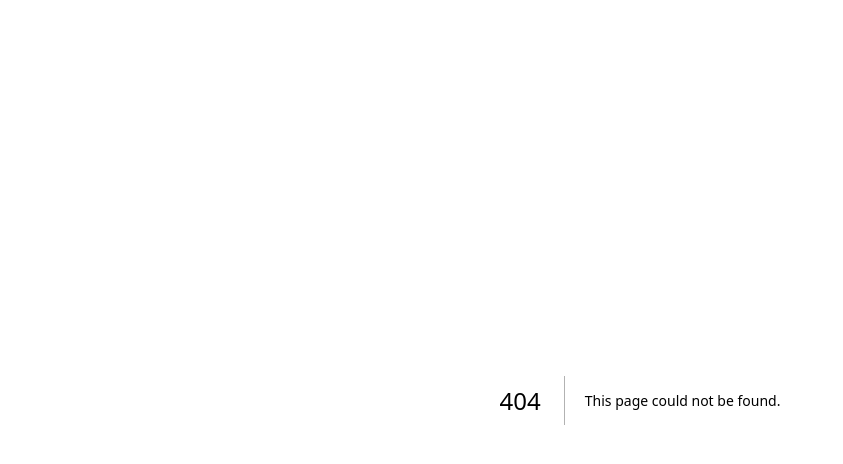
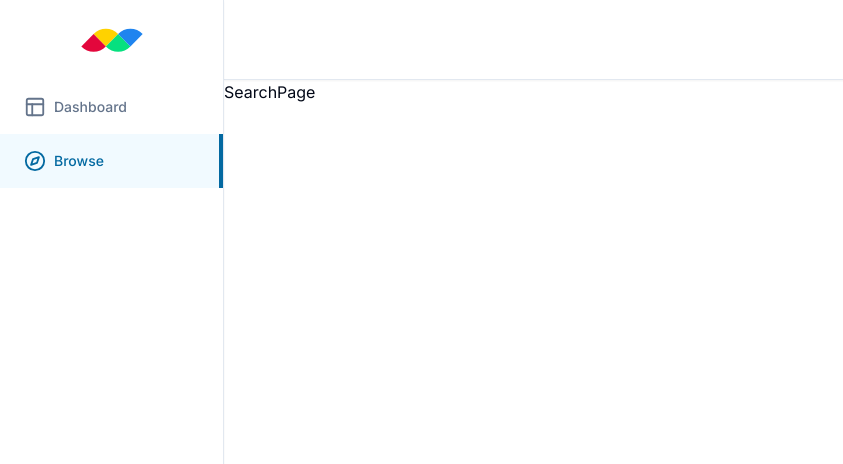
Before and after one commit to daniel-liemng/udemy_next_mux_stripe_prisma_supabase, a Next.js app: page /search in a window 1280 px wide. Before the commit this address had no page. Shown: the top 464 px of the page, without its empty margins (0-843 px from the left). Built offline with nearby package versions, Linux system fonts and the light colour scheme.

Commit message:
dashboard layout

```diff
--- a/app/(dashboard)/(routes)/page.tsx
+++ b/app/(dashboard)/(routes)/page.tsx
@@ -1,11 +1,5 @@
-import { UserButton } from '@clerk/nextjs';
-
-const Home = () => {
-  return (
-    <div>
-      <UserButton afterSignOutUrl='/' />
-    </div>
-  );
+const HomePage = () => {
+  return <div>Home</div>;
 };
 
-export default Home;
+export default HomePage;
--- /dev/null
+++ b/app/(dashboard)/(routes)/search/page.tsx
@@ -0,0 +1,5 @@
+const SearchPage = () => {
+  return <div>SearchPage</div>;
+};
+
+export default SearchPage;
--- /dev/null
+++ b/app/(dashboard)/_components/Logo.tsx
@@ -0,0 +1,17 @@
+import Image from 'next/image';
+import React from 'react';
+
+const Logo = () => {
+  return (
+    <Image
+      src='/logo.svg'
+      alt='logo'
+      width={130}
+      height={130}
+      className='w-16 h-8 object-contain'
+      priority
+    />
+  );
+};
+
+export default Logo;
--- /dev/null
+++ b/app/(dashboard)/_components/MobileSidebar.tsx
@@ -0,0 +1,18 @@
+import { Menu } from 'lucide-react';
+import { Sheet, SheetContent, SheetTrigger } from '@/components/ui/sheet';
+import Sidebar from './Sidebar';
+
+const MobileSidebar = () => {
+  return (
+    <Sheet>
+      <SheetTrigger className='md:hidden pr-4 hover:opacity-75 transition'>
+        <Menu />
+      </SheetTrigger>
+      <SheetContent side='left' className='p-0 bg-white'>
+        <Sidebar />
+      </SheetContent>
+    </Sheet>
+  );
+};
+
+export default MobileSidebar;
--- /dev/null
+++ b/app/(dashboard)/_components/Navbar.tsx
@@ -0,0 +1,14 @@
+import NavbarRoutes from '@/components/shared/NavbarRoutes';
+import MobileSidebar from './MobileSidebar';
+
+const Navbar = () => {
+  return (
+    <div className='p-4 border-b h-full flex items-center bg-white shadow-sm'>
+      <MobileSidebar />
+
+      <NavbarRoutes />
+    </div>
+  );
+};
+
+export default Navbar;
--- /dev/null
+++ b/app/(dashboard)/_components/Sidebar.tsx
@@ -0,0 +1,18 @@
+import Logo from './Logo';
+import SidebarRoutes from './SidebarRoutes';
+
+const Sidebar = () => {
+  return (
+    <div className='h-full border-r flex flex-col overflow-y-auto bg-white shadow-sm'>
+      <div className='w-full flex justify-center py-6'>
+        <Logo />
+      </div>
+
+      <div className='w-full flex flex-col'>
+        <SidebarRoutes />
+      </div>
+    </div>
+  );
+};
+
+export default Sidebar;
--- /dev/null
+++ b/app/(dashboard)/_components/SidebarItem.tsx
@@ -0,0 +1,57 @@
+'use client';
+import { cn } from '@/lib/utils';
+import { LucideIcon } from 'lucide-react';
+import { usePathname, useRouter } from 'next/navigation';
+
+interface SidebarItemProps {
+  icon: LucideIcon;
+  label: string;
+  href: string;
+}
+
+const SidebarItem: React.FC<SidebarItemProps> = ({
+  icon: Icon,
+  label,
+  href,
+}) => {
+  const pathname = usePathname();
+  const router = useRouter();
+
+  const isActive =
+    (pathname === '/' && href === '/') ||
+    pathname === href ||
+    pathname?.startsWith(`${href}/`);
+
+  const onClick = () => {
+    router.push(href);
+  };
+
+  return (
+    <button
+      onClick={onClick}
+      type='button'
+      className={cn(
+        'flex items-center gap-x-2 text-slate-500 text-sm font-[500] pl-6 transition-all hover:text-slate-600 hover:bg-slate-300/20',
+        isActive &&
+          'text-sky-700 bg-sky-200/20 hover:bg-sky-200/20 hover:text-sky-700'
+      )}
+    >
+      <div className='flex items-center gap-x-2 py-4'>
+        <Icon
+          size={22}
+          className={cn('text-slate-500', isActive && 'text-sky-700')}
+        />
+        {label}
+      </div>
+
+      <div
+        className={cn(
+          'ml-auto opacity-0 border-2 border-sky-700 h-full transition-all',
+          isActive && 'opacity-100'
+        )}
+      />
+    </button>
+  );
+};
+
+export default SidebarItem;
--- /dev/null
+++ b/app/(dashboard)/_components/SidebarRoutes.tsx
@@ -0,0 +1,27 @@
+'use client';
+
+import { Layout, Compass } from 'lucide-react';
+import SidebarItem from './SidebarItem';
+
+const guestRoutes = [
+  { icon: Layout, label: 'Dashboard', href: '/' },
+  { icon: Compass, label: 'Browse', href: '/search' },
+];
+
+const SidebarRoutes = () => {
+  const routes = guestRoutes;
+  return (
+    <div className='w-full flex flex-col'>
+      {routes.map((route) => (
+        <SidebarItem
+          icon={route.icon}
+          label={route.label}
+          href={route.href}
+          key={route.href}
+        />
+      ))}
+    </div>
+  );
+};
+
+export default SidebarRoutes;
--- /dev/null
+++ b/app/(dashboard)/layout.tsx
@@ -0,0 +1,20 @@
+import Navbar from './_components/Navbar';
+import Sidebar from './_components/Sidebar';
+
+const DashboardLayout = ({ children }: { children: React.ReactNode }) => {
+  return (
+    <div className='h-full'>
+      <div className='h-[80px] md:pl-56 fixed inset-y-0 w-full'>
+        <Navbar />
+      </div>
+
+      <div className='hidden md:flex h-full w-56 flex-col fixed inset-y-0 z-50'>
+        <Sidebar />
+      </div>
+
+      <main className='md:pl-56 h-full pt-[80px]'>{children}</main>
+    </div>
+  );
+};
+
+export default DashboardLayout;
--- /dev/null
+++ b/components/shared/NavbarRoutes.tsx
@@ -0,0 +1,13 @@
+'use client';
+
+import { UserButton } from '@clerk/nextjs';
+
+const NavbarRoutes = () => {
+  return (
+    <div className='flex gap-x-2 ml-auto'>
+      <UserButton />
+    </div>
+  );
+};
+
+export default NavbarRoutes;
--- /dev/null
+++ b/components/ui/sheet.tsx
@@ -0,0 +1,146 @@
+"use client"
+
+import * as React from "react"
+import * as SheetPrimitive from "@radix-ui/react-dialog"
+import { cva, type VariantProps } from "class-variance-authority"
+import { X } from "lucide-react"
+
+import { cn } from "@/lib/utils"
+
+const Sheet = SheetPrimitive.Root
+
+const SheetTrigger = SheetPrimitive.Trigger
+
+const SheetClose = SheetPrimitive.Close
+
+const SheetPortal = ({
+  className,
+  ...props
+}: SheetPrimitive.DialogPortalProps) => (
+  <SheetPrimitive.Portal className={cn(className)} {...props} />
+)
+SheetPortal.displayName = SheetPrimitive.Portal.displayName
+
+const SheetOverlay = React.forwardRef<
+  React.ElementRef<typeof SheetPrimitive.Overlay>,
+  React.ComponentPropsWithoutRef<typeof SheetPrimitive.Overlay>
+>(({ className, ...props }, ref) => (
+  <SheetPrimitive.Overlay
+    className={cn(
+      "fixed inset-0 z-50 bg-background/80 backdrop-blur-sm data-[state=open]:animate-in data-[state=closed]:animate-out data-[state=closed]:fade-out-0 data-[state=open]:fade-in-0",
+      className
+    )}
+    {...props}
+    ref={ref}
+  />
+))
+SheetOverlay.displayName = SheetPrimitive.Overlay.displayName
+
+const sheetVariants = cva(
+  "fixed z-50 gap-4 bg-background p-6 shadow-lg transition ease-in-out data-[state=open]:animate-in data-[state=closed]:animate-out data-[state=closed]:duration-300 data-[state=open]:duration-500",
+  {
+    variants: {
+      side: {
+        top: "inset-x-0 top-0 border-b data-[state=closed]:slide-out-to-top data-[state=open]:slide-in-from-top",
+        bottom:
+          "inset-x-0 bottom-0 border-t data-[state=closed]:slide-out-to-bottom data-[state=open]:slide-in-from-bottom",
+        left: "inset-y-0 left-0 h-full w-3/4 border-r data-[state=closed]:slide-out-to-left data-[state=open]:slide-in-from-left sm:max-w-sm",
+        right:
+          "inset-y-0 right-0 h-full w-3/4  border-l data-[state=closed]:slide-out-to-right data-[state=open]:slide-in-from-right sm:max-w-sm",
+      },
+    },
+    defaultVariants: {
+      side: "right",
+    },
+  }
+)
+
+interface SheetContentProps
+  extends React.ComponentPropsWithoutRef<typeof SheetPrimitive.Content>,
+    VariantProps<typeof sheetVariants> {}
+
+const SheetContent = React.forwardRef<
+  React.ElementRef<typeof SheetPrimitive.Content>,
+  SheetContentProps
+>(({ side = "right", className, children, ...props }, ref) => (
+  <SheetPortal>
+    <SheetOverlay />
+    <SheetPrimitive.Content
+      ref={ref}
+      className={cn(sheetVariants({ side }), className)}
+      {...props}
+    >
+      {children}
+      <SheetPrimitive.Close className="absolute right-4 top-4 rounded-sm opacity-70 ring-offset-background transition-opacity hover:opacity-100 focus:outline-none focus:ring-2 focus:ring-ring focus:ring-offset-2 disabled:pointer-events-none data-[state=open]:bg-secondary">
+        <X className="h-4 w-4" />
+        <span className="sr-only">Close</span>
+      </SheetPrimitive.Close>
+    </SheetPrimitive.Content>
+  </SheetPortal>
+))
+SheetContent.displayName = SheetPrimitive.Content.displayName
+
+const SheetHeader = ({
+  className,
+  ...props
+}: React.HTMLAttributes<HTMLDivElement>) => (
+  <div
+    className={cn(
+      "flex flex-col space-y-2 text-center sm:text-left",
+      className
+    )}
+    {...props}
+  />
+)
+SheetHeader.displayName = "SheetHeader"
+
+const SheetFooter = ({
+  className,
+  ...props
+}: React.HTMLAttributes<HTMLDivElement>) => (
+  <div
+    className={cn(
+      "flex flex-col-reverse sm:flex-row sm:justify-end sm:space-x-2",
+      className
+    )}
+    {...props}
+  />
+)
+SheetFooter.displayName = "SheetFooter"
+
+const SheetTitle = React.forwardRef<
+  React.ElementRef<typeof SheetPrimitive.Title>,
+  React.ComponentPropsWithoutRef<typeof SheetPrimitive.Title>
+>(({ className, ...props }, ref) => (
+  <SheetPrimitive.Title
+    ref={ref}
+    className={cn("text-lg font-semibold text-foreground", className)}
+    {...props}
+  />
+))
+SheetTitle.displayName = SheetPrimitive.Title.displayName
+
+const SheetDescription = React.forwardRef<
+  React.ElementRef<typeof SheetPrimitive.Description>,
+  React.ComponentPropsWithoutRef<typeof SheetPrimitive.Description>
+>(({ className, ...props }, ref) => (
+  <SheetPrimitive.Description
+    ref={ref}
+    className={cn("text-sm text-muted-foreground", className)}
+    {...props}
+  />
+))
+SheetDescription.displayName = SheetPrimitive.Description.displayName
+
+export {
+  Sheet,
+  SheetPortal,
+  SheetOverlay,
+  SheetTrigger,
+  SheetClose,
+  SheetContent,
+  SheetHeader,
+  SheetFooter,
+  SheetTitle,
+  SheetDescription,
+}
--- a/package.json
+++ b/package.json
@@ -10,6 +10,7 @@
   },
   "dependencies": {
     "@clerk/nextjs": "^4.25.3",
+    "@radix-ui/react-dialog": "^1.0.5",
     "@radix-ui/react-slot": "^1.0.2",
     "class-variance-authority": "^0.7.0",
     "clsx": "^2.0.0",
```
Also changed, not shown: public/logo.svg (added), 1 other file (tests, documents, lock files or other folders).
